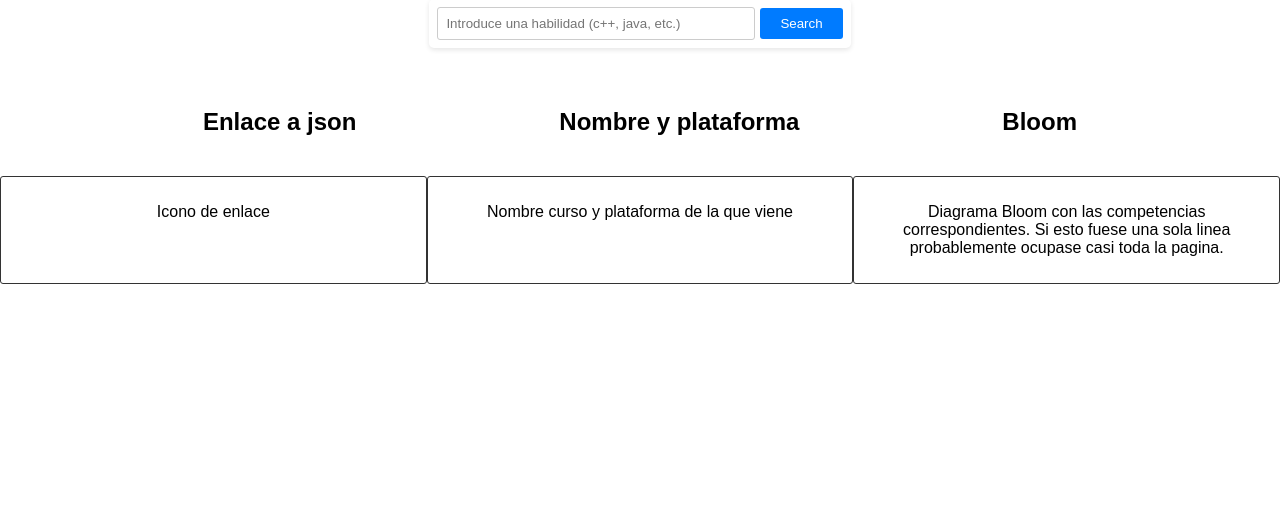
After one commit to mfdiaz308/TFGMiguelFernandez, a Flask app: template templates/results.html in a window 1280 px wide. The commit adds this page. Shown: the part 180-704 px from the top of the page. Run offline with Flask 3, Linux system fonts and the light colour scheme; the template is opened without the code that fills it, so the values that code supplies are empty.

Commit message:
Search bar displays table, dynamic cells
Not actual results yet

```diff
--- a/app.py
+++ b/app.py
@@ -1,6 +1,4 @@
-import json
 from flask import Flask, render_template, request
-import pandas as pd
 from flask_cors import CORS
 
 app = Flask(__name__)
@@ -16,13 +14,9 @@ def search():
         search_query = request.form['search']
         print("Search query:", search_query)
         # Redirects back to the home page for now
-        return render_template('index.html')
+        return render_template('results.html', search_input = search_query)
     # If it's a GET request or other method, redirect to the home page
-    return render_template('index.html')
-
-@app.route('/', methods=['GET'])
-def hiWorld():
-    return 'Hi World\n'
+    return render_template('index.html', search_input = '')
 
 if __name__ == '__main__':
     app.run(debug=True)
--- a/templates/index.html
+++ b/templates/index.html
@@ -57,6 +57,7 @@
             background-color: #0056b3;
         }
     </style>
+
 </head>
 <body>
 
@@ -72,7 +73,5 @@
         </form>
     </div>
 
-<!-- Rest of your content -->
-
 </body>
 </html>
--- /dev/null
+++ b/templates/results.html
@@ -0,0 +1,148 @@
+<!DOCTYPE html>
+<html>
+<head>
+    <title>TFG Miguel Fernández Díaz</title>
+    <style>
+        body {
+            font-family: Arial, sans-serif;
+            margin: 0;
+            padding: 0;
+        }
+
+        .navbar {
+            background-color: #333;
+            color: #fff;
+            padding: 15px 20px;
+            text-align: center;
+        }
+
+        .navbar img {
+            width: 100px;
+            height: auto;
+        }
+
+        .search-container {
+            display: flex;
+            justify-content: center;
+            margin-top: 20px;
+        }
+
+        .search-form {
+            display: flex;
+            align-items: center;
+            background-color: #fff;
+            border-radius: 5px;
+            box-shadow: 0 2px 5px rgba(0, 0, 0, 0.1);
+            padding: 8px;
+        }
+
+        input[type="text"] {
+            padding: 8px;
+            border: 1px solid #ccc;
+            border-radius: 3px;
+            margin-right: 5px;
+            width: 300px;
+        }
+
+        input[type="submit"] {
+            padding: 8px 20px;
+            background-color: #007bff;
+            color: #fff;
+            border: none;
+            border-radius: 3px;
+            cursor: pointer;
+        }
+
+        input[type="submit"]:hover {
+            background-color: #0056b3;
+        }
+
+        .result-title {
+            display: flex;
+            justify-content: space-evenly;
+            margin-top: 20px;
+        }
+
+        .result-container {
+            display: flex;
+            justify-content: space-evenly;
+            margin-top: 20px;
+        }
+
+        .result-item {
+            flex: 1;
+            text-align: center;
+            border: 1px solid #333;
+            padding: 10px;
+            border-radius: 3px;
+        }
+    </style>
+
+    <script>
+        document.addEventListener('DOMContentLoaded', function() {
+            var searchForm = document.querySelector('.search-form');
+            var searchInput = document.getElementById('search');
+            var resultItems = document.querySelectorAll('.result-item p');
+
+            searchForm.addEventListener('submit', function(event) {
+                event.preventDefault();
+
+                var inputValue = searchInput.value.trim();
+
+                resultItems.forEach(function(item, index) {
+                    if (index === 0) {
+                        item.textContent = inputValue;
+                    } else if (index === 1) {
+                        item.textContent = inputValue.toUpperCase();
+                    } else if (index === 2) {
+                        item.textContent = '¡' + inputValue + '!';
+                    }
+                });
+
+                searchInput.value = ''; // Limpiar el contenido del input de búsqueda
+            });
+        });
+    </script>
+
+
+</head>
+<body>
+
+    <div class="navbar">
+        <img src="https://ai4labour.com/wp-content/uploads/2021/11/AI4labour-Logo_page-0001-scaled-300x187.jpg">
+        <p>Sistema de Recomendación de Cursos</p>
+    </div>
+
+    <div class="search-container">
+        <form class="search-form" action="/search" method="post">
+            <input type="text" id="search" name="search" placeholder="Introduce una habilidad (c++, java, etc.)">
+            <input type="submit" value="Search">
+        </form>
+    </div>
+
+    <div class="result-title">
+        <div class="result-title">
+            <h2>Enlace a json</h2>
+        </div>
+        <div class="result-title">
+            <h2>Nombre y plataforma</h2>
+        </div>
+        <div class="result-title">
+            <h2>Bloom</h2>
+        </div>
+    </div>
+
+    <div class="result-container">
+        <div class="result-item">
+            <p>Icono de enlace</p>
+        </div>
+        <div class="result-item">
+            <p>Nombre curso y plataforma de la que viene</p>
+        </div>
+        <div class="result-item">
+            <p>Diagrama Bloom con las competencias correspondientes. Si esto fuese una sola linea probablemente ocupase casi toda la pagina.</p>
+        </div>
+    </div>
+
+</body>
+</html>
```
Lines whose indentation alone changed are shown as unchanged.
